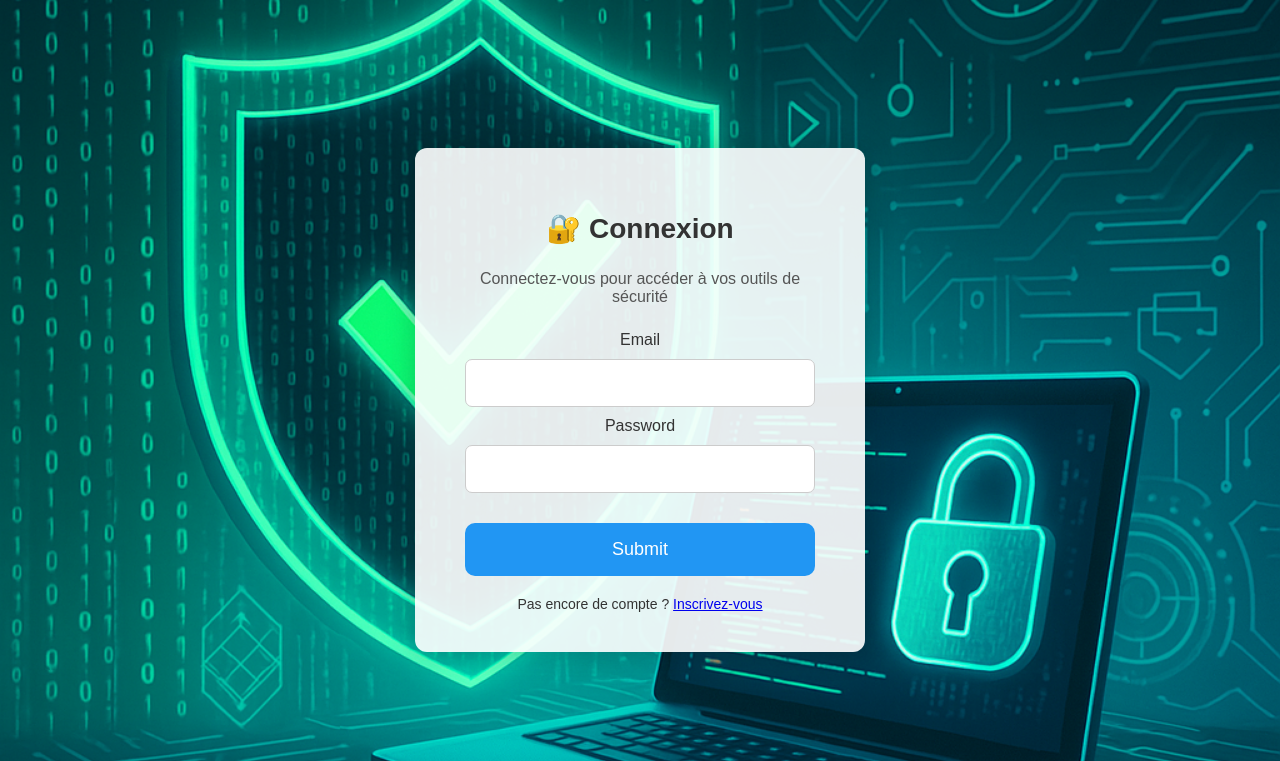
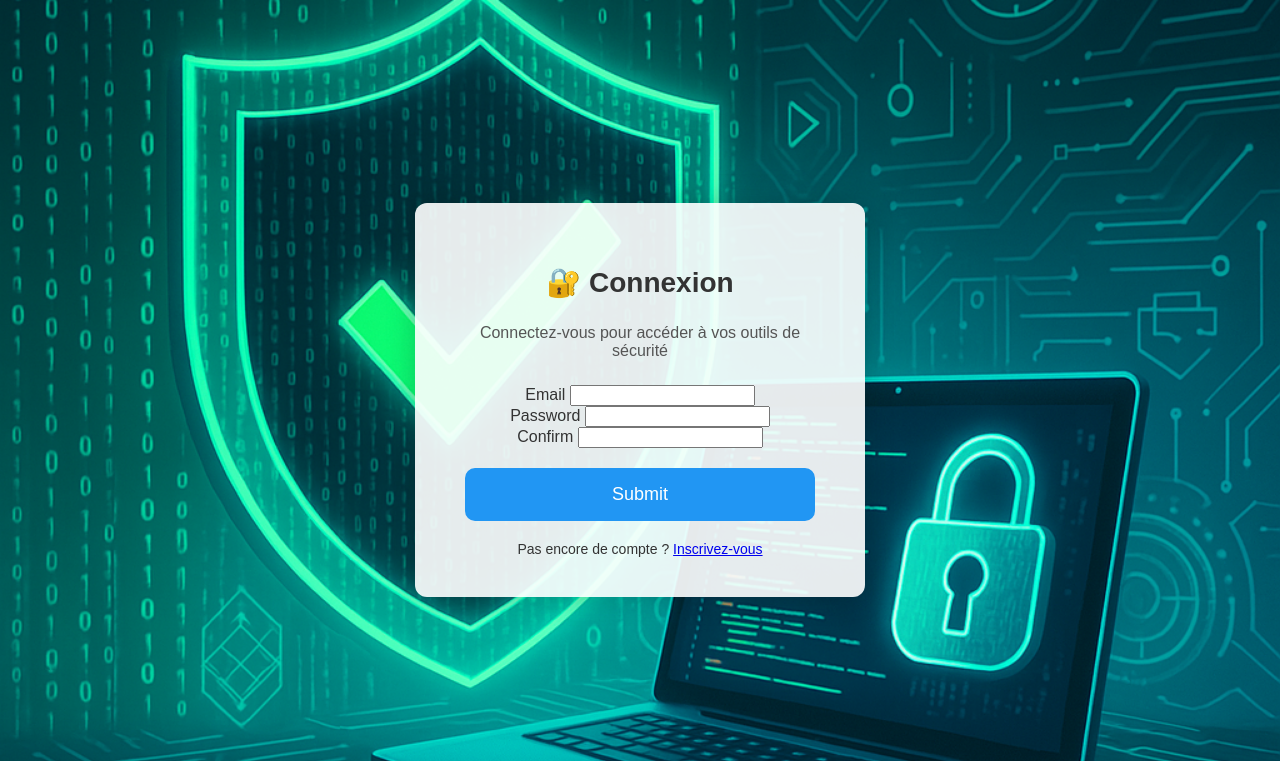
Before and after one commit to TchoubeubeBarthelemyMabi/MABI-Cybers-curit-, a Python web app: template templates/login.html in a window 1280 px wide. Shown: the top 761 px of the page. Run offline with Jinja, Linux system fonts and the light colour scheme; the template is opened without the code that fills it, so the values that code supplies are empty, except form fields; form fields are guessed from the names that the template uses.

Commit message:
Update login.html

```diff
--- a/templates/login.html
+++ b/templates/login.html
@@ -80,22 +80,34 @@
     {% endwith %}
 
     <form method="POST">
-        {{ form.hidden_tag() }}
+    {{ form.hidden_tag() }}
 
-        <div>
-            {{ form.email.label }}<br>
-            {{ form.email(class_="input-field") }}
-        </div>
+    <div class="form-group">
+        {{ form.email.label }}
+        {{ form.email(class="form-control") }}
+        {% for error in form.email.errors %}
+            <small class="text-danger">{{ error }}</small>
+        {% endfor %}
+    </div>
 
-        <div>
-            {{ form.password.label }}<br>
-            {{ form.password(class_="input-field") }}
-        </div>
+    <div class="form-group">
+        {{ form.password.label }}
+        {{ form.password(class="form-control") }}
+        {% for error in form.password.errors %}
+            <small class="text-danger">{{ error }}</small>
+        {% endfor %}
+    </div>
 
-        <div>
-            {{ form.submit(class_="btn-primary") }}
-        </div>
-    </form>
+    <div class="form-group">
+        {{ form.confirm.label }}
+        {{ form.confirm(class="form-control") }}
+        {% for error in form.confirm.errors %}
+            <small class="text-danger">{{ error }}</small>
+        {% endfor %}
+    </div>
+
+    {{ form.submit(class="btn btn-primary") }}
+</form>
 
     <div class="signup-link">
         Pas encore de compte ? <a href="{{ url_for('signup') }}">Inscrivez-vous</a>
```
